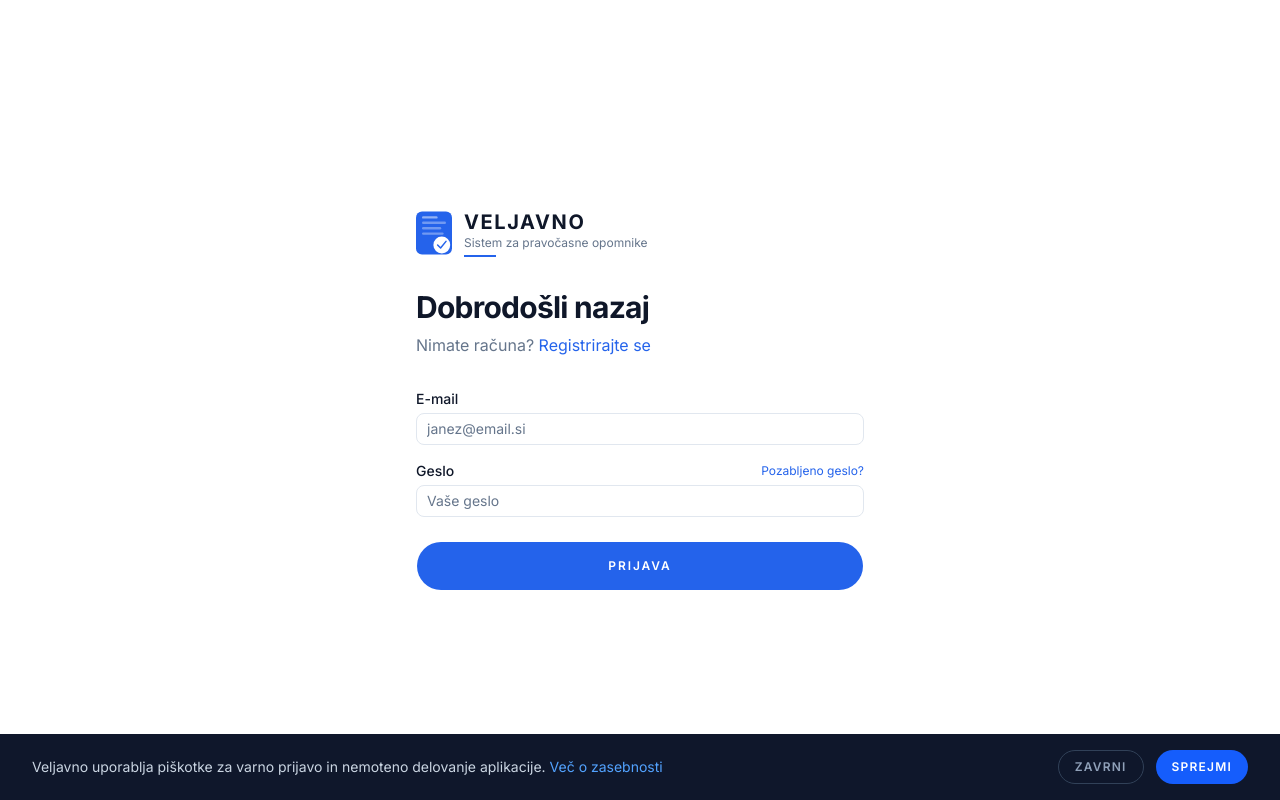
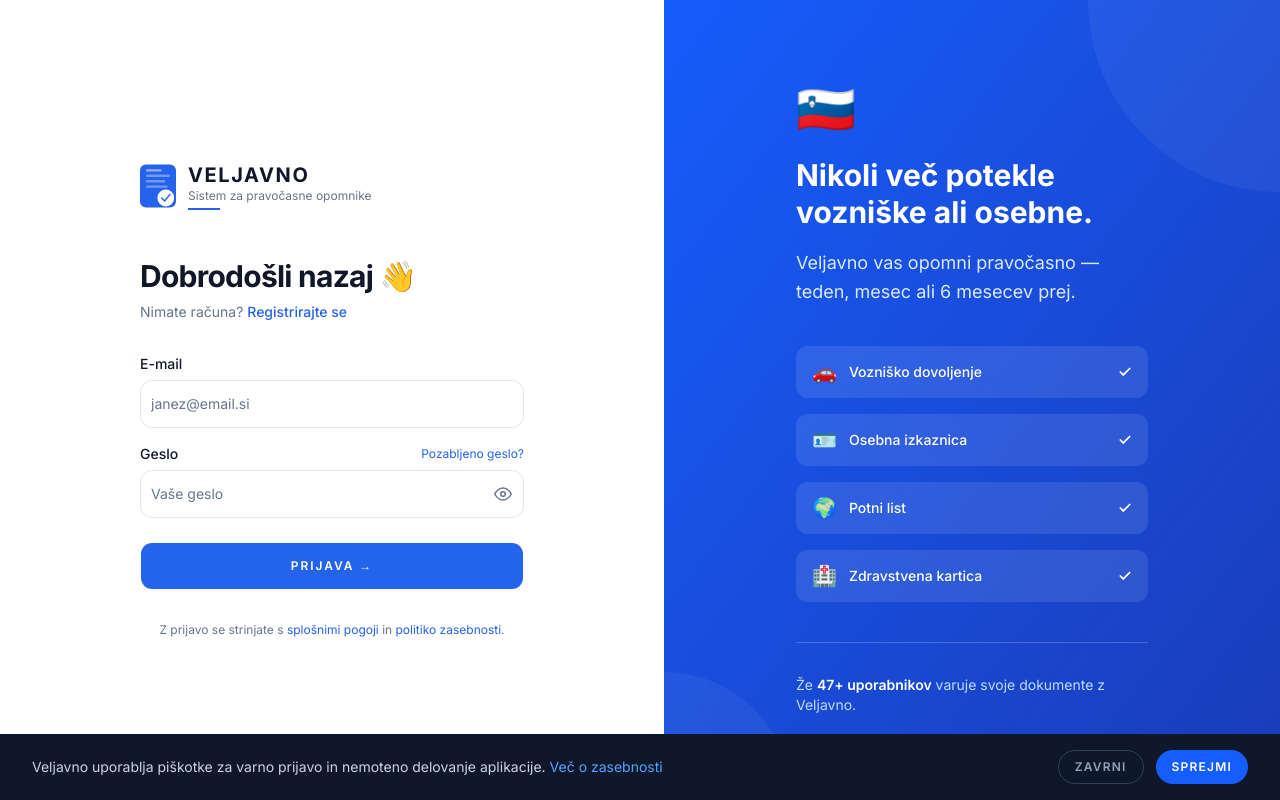
Before and after one commit to kristjandraksler/veljavno, a Next.js app: page /prijava in a window 1280 px wide. Built offline with nearby package versions, Linux system fonts and the light colour scheme; no server answers.

Commit message:
nova prijava

```diff
--- a/app/prijava/page.tsx
+++ b/app/prijava/page.tsx
@@ -12,6 +12,7 @@ export default function Prijava() {
   const [geslo, setGeslo] = useState('')
   const [napaka, setNapaka] = useState('')
   const [loading, setLoading] = useState(false)
+  const [showGeslo, setShowGeslo] = useState(false)
 
   const handlePrijava = async (e: React.FormEvent) => {
     e.preventDefault()
@@ -31,9 +32,13 @@ export default function Prijava() {
   }
 
   return (
-    <main className="min-h-screen bg-background flex items-center justify-center px-5">
-      <div className="w-full max-w-md">
-        <a href="/" className="flex items-center gap-3">
+    <main className="min-h-screen bg-background flex">
+
+      {/* Leva stran — forma */}
+      <div className="flex-1 flex items-center justify-center px-6 py-12">
+        <div className="w-full max-w-sm">
+
+          <a href="/" className="flex items-center gap-3 mb-12">
             <svg width="36" height="44" viewBox="0 0 60 72" fill="none" xmlns="http://www.w3.org/2000/svg">
               <rect x="0" y="0" width="60" height="72" rx="10" fill="#2563eb"/>
               <rect x="10" y="8" width="26" height="4" rx="2" fill="white" fillOpacity="0.5"/>
@@ -50,29 +55,128 @@ export default function Prijava() {
             </div>
           </a>
 
-        <h1 className="mt-8 text-3xl font-bold tracking-tight">Dobrodošli nazaj</h1>
-        <p className="mt-2 text-muted-foreground">Nimate računa? <a href="/registracija" className="text-primary hover:underline">Registrirajte se</a></p>
+          <div className="mb-8">
+            <h1 className="text-3xl font-bold tracking-tight">Dobrodošli nazaj 👋</h1>
+            <p className="mt-2 text-muted-foreground text-sm">Nimate računa? <a href="/registracija" className="text-primary hover:underline font-medium">Registrirajte se</a></p>
+          </div>
 
-        <form onSubmit={handlePrijava} className="mt-8 flex flex-col gap-4">
+          <form onSubmit={handlePrijava} className="flex flex-col gap-4">
             <div>
-            <label className="text-sm font-medium mb-1 block">E-mail</label>
-            <Input type="email" value={email} onChange={e => setEmail(e.target.value)} placeholder="janez@email.si" required />
+              <label className="text-sm font-medium mb-1.5 block">E-mail</label>
+              <Input
+                type="email"
+                value={email}
+                onChange={e => setEmail(e.target.value)}
+                placeholder="janez@email.si"
+                required
+                className="h-12 rounded-xl"
+              />
             </div>
+
             <div>
-            <div className="flex items-center justify-between mb-1">
+              <div className="flex items-center justify-between mb-1.5">
                 <label className="text-sm font-medium">Geslo</label>
                 <a href="/pozabljeno-geslo" className="text-xs text-primary hover:underline">Pozabljeno geslo?</a>
               </div>
-            <Input type="password" value={geslo} onChange={e => setGeslo(e.target.value)} placeholder="Vaše geslo" required />
+              <div className="relative">
+                <Input
+                  type={showGeslo ? 'text' : 'password'}
+                  value={geslo}
+                  onChange={e => setGeslo(e.target.value)}
+                  placeholder="Vaše geslo"
+                  required
+                  className="h-12 rounded-xl pr-12"
+                />
+                <button
+                  type="button"
+                  onClick={() => setShowGeslo(!showGeslo)}
+                  className="absolute right-3 top-1/2 -translate-y-1/2 text-muted-foreground hover:text-foreground transition-colors"
+                >
+                  {showGeslo ? (
+                    <svg width="18" height="18" viewBox="0 0 24 24" fill="none" stroke="currentColor" strokeWidth="2" strokeLinecap="round">
+                      <path d="M17.94 17.94A10.07 10.07 0 0 1 12 20c-7 0-11-8-11-8a18.45 18.45 0 0 1 5.06-5.94M9.9 4.24A9.12 9.12 0 0 1 12 4c7 0 11 8 11 8a18.5 18.5 0 0 1-2.16 3.19m-6.72-1.07a3 3 0 1 1-4.24-4.24"/>
+                      <line x1="1" y1="1" x2="23" y2="23"/>
+                    </svg>
+                  ) : (
+                    <svg width="18" height="18" viewBox="0 0 24 24" fill="none" stroke="currentColor" strokeWidth="2" strokeLinecap="round">
+                      <path d="M1 12s4-8 11-8 11 8 11 8-4 8-11 8-11-8-11-8z"/>
+                      <circle cx="12" cy="12" r="3"/>
+                    </svg>
+                  )}
+                </button>
+              </div>
             </div>
 
-          {napaka && <p className="text-red-500 text-sm">{napaka}</p>}
+            {napaka && (
+              <div className="flex items-center gap-2 bg-red-50 border border-red-200 rounded-xl px-4 py-3">
+                <svg width="16" height="16" viewBox="0 0 24 24" fill="none" stroke="#dc2626" strokeWidth="2" strokeLinecap="round">
+                  <circle cx="12" cy="12" r="10"/><line x1="12" y1="8" x2="12" y2="12"/><line x1="12" y1="16" x2="12.01" y2="16"/>
+                </svg>
+                <p className="text-red-600 text-sm">{napaka}</p>
+              </div>
+            )}
 
-          <Button type="submit" disabled={loading} className="mt-2 rounded-full py-6 text-xs font-semibold uppercase tracking-[0.16em]">
-            {loading ? 'Prijavljam...' : 'Prijava'}
+            <Button
+              type="submit"
+              disabled={loading}
+              className="mt-2 h-12 rounded-xl text-xs font-semibold uppercase tracking-[0.16em]"
+            >
+              {loading ? (
+                <span className="flex items-center gap-2">
+                  <svg className="animate-spin" width="16" height="16" viewBox="0 0 24 24" fill="none" stroke="currentColor" strokeWidth="2">
+                    <path d="M21 12a9 9 0 1 1-6.219-8.56"/>
+                  </svg>
+                  Prijavljam...
+                </span>
+              ) : 'Prijava →'}
             </Button>
           </form>
+
+          <p className="mt-8 text-center text-xs text-muted-foreground">
+            Z prijavo se strinjate s{' '}
+            <a href="/pogoji" className="hover:underline text-primary">splošnimi pogoji</a>
+            {' '}in{' '}
+            <a href="/zasebnost" className="hover:underline text-primary">politiko zasebnosti</a>.
+          </p>
         </div>
+      </div>
+
+      {/* Desna stran — dekorativna */}
+      <div className="hidden lg:flex flex-1 bg-primary items-center justify-center relative overflow-hidden">
+        <div className="absolute inset-0 bg-gradient-to-br from-blue-600 to-blue-800" />
+        <div className="absolute top-0 right-0 w-96 h-96 bg-white/5 rounded-full -translate-y-1/2 translate-x-1/2" />
+        <div className="absolute bottom-0 left-0 w-64 h-64 bg-white/5 rounded-full translate-y-1/2 -translate-x-1/2" />
+
+        <div className="relative z-10 px-12 text-white max-w-md">
+          <div className="mb-10">
+            <div className="text-5xl mb-6">🇸🇮</div>
+            <h2 className="text-3xl font-bold mb-4 leading-tight">Nikoli več potekle vozniške ali osebne.</h2>
+            <p className="text-blue-100 text-lg leading-relaxed">Veljavno vas opomni pravočasno — teden, mesec ali 6 mesecev prej.</p>
+          </div>
+
+          <div className="flex flex-col gap-4">
+            {[
+              { ikona: '🚗', tekst: 'Vozniško dovoljenje' },
+              { ikona: '🪪', tekst: 'Osebna izkaznica' },
+              { ikona: '🌍', tekst: 'Potni list' },
+              { ikona: '🏥', tekst: 'Zdravstvena kartica' },
+            ].map(d => (
+              <div key={d.tekst} className="flex items-center gap-3 bg-white/10 rounded-xl px-4 py-3">
+                <span className="text-xl">{d.ikona}</span>
+                <span className="text-sm font-medium">{d.tekst}</span>
+                <span className="ml-auto">
+                  <svg width="14" height="14" viewBox="0 0 24 24" fill="none" stroke="white" strokeWidth="3" strokeLinecap="round"><polyline points="20 6 9 17 4 12"/></svg>
+                </span>
+              </div>
+            ))}
+          </div>
+
+          <div className="mt-10 pt-8 border-t border-white/20">
+            <p className="text-blue-200 text-sm">Že <span className="text-white font-semibold">47+ uporabnikov</span> varuje svoje dokumente z Veljavno.</p>
+          </div>
+        </div>
+      </div>
+
     </main>
   )
 }
```
Lines whose indentation alone changed are shown as unchanged.
